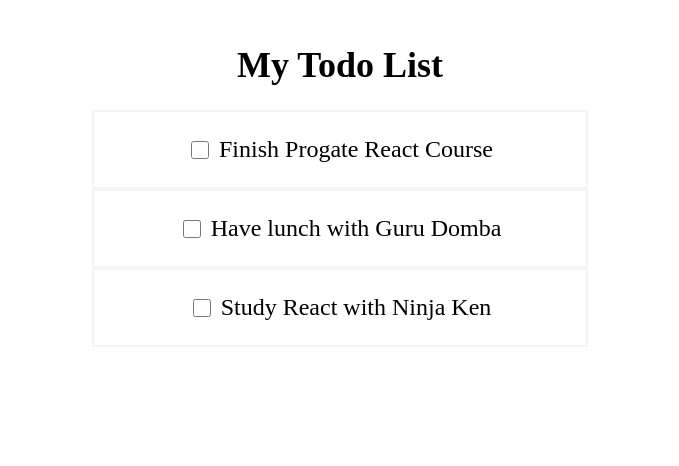
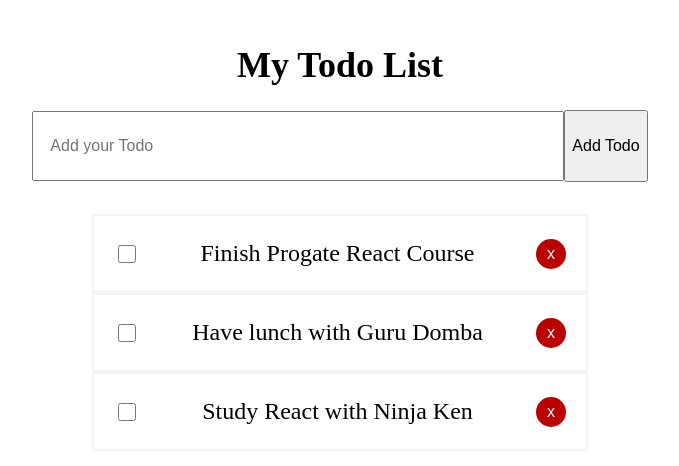
Before and after one commit to anggario21/to-do-website, a React (Vite) app: page / in a window 1280 px wide. Shown: the top 466 px of the page, without its empty margins (300-979 px from the left). Built offline with nearby package versions, Linux system fonts and the light colour scheme.

Commit message:
add todo feature

```diff
--- a/src/App.jsx
+++ b/src/App.jsx
@@ -1,5 +1,6 @@
 import React, { useState } from "react";
 import Todos from "./components/todos";
+import TodoForm from "./components/TodoForm";
 
 function App() {
   const [todos, setTodos] = useState([
@@ -24,10 +25,31 @@
     console.log(todoId);
   };
 
+  const deleteTodo = (todoId) => {
+    console.log(`delete {$todoId}`);
+  };
+
+  const addTodo = (todoTitle) => {
+    if (todoTitle === "") {
+      return;
+    }
+
+    const newTodo = {
+      id: todos.length + 1,
+      title: todoTitle,
+      completed: false,
+    };
+
+    const updatedTodos = todos.concat(newTodo);
+    setTodos(updatedTodos);
+  };
+
   return (
     <div style={styles.container}>
       <h1 style={styles.title}>My Todo List</h1>
-      <Todos todos={todos} toggleCompleted={toggleCompleted} />
+      {/* Teruskan function addTodo sebagai props */}
+      <TodoForm addTodo={addTodo} />
+      <Todos todos={todos} toggleCompleted={toggleCompleted} deleteTodo={deleteTodo} />
     </div>
   );
 }
--- /dev/null
+++ b/src/components/TodoForm.jsx
@@ -0,0 +1,58 @@
+import React from "react";
+import { useState } from "react";
+
+const TodoForm = ({ addTodo }) => {
+  const [title, setTitle] = useState("");
+
+  const handleSubmit = (event) => {
+    event.preventDefault();
+    addTodo(title); // Teruskan "title" sebagai argument
+    setTitle("");
+  };
+
+  const handleChangeTitle = (event) => {
+    setTitle(event.target.value);
+  };
+
+  // Periksa apakah function "handleChangeTitle" berfungsi
+  console.log(title);
+
+  return (
+    <div style={styles.container}>
+      <form
+        onSubmit={(event) => {
+          handleSubmit(event);
+        }}
+      >
+        <input
+          type="text"
+          placeholder="Add your Todo"
+          style={styles.formInput}
+          onChange={(event) => {
+            handleChangeTitle(event);
+          }}
+          value={title} // Atur nilai dari input sesuai dengan state  "title"
+        />
+        <button style={styles.button}>Add Todo</button>
+      </form>
+    </div>
+  );
+};
+
+const styles = {
+  container: {
+    marginBottom: "32px",
+  },
+  formInput: {
+    height: "66px",
+    width: "40%",
+    fontSize: "16px",
+    padding: "0 16px",
+  },
+  button: {
+    height: "72px",
+    fontSize: "16px",
+  },
+};
+
+export default TodoForm;
--- a/src/components/TodoItem.jsx
+++ b/src/components/TodoItem.jsx
@@ -13,6 +13,7 @@
     <div style={styles.todoItem}>
       <input type="checkbox" style={styles.checkbox} onChange={() => toggleCompleted(todo.id)} />
       <p style={getTodoTitleStyle()}>{todo.title}</p>
+      <button style={styles.button}>x</button>
     </div>
   );
 };
@@ -22,13 +23,23 @@
     border: "2px solid #f4f4f4",
     fontSize: "24px",
     display: "flex",
-    justifyContent: "center",
+    justifyContent: "space-between",
     alignItems: "center",
+    padding: "0 20px",
   },
   checkbox: {
-    marginRight: "10px",
     height: "18px",
     width: "18px",
+  },
+  button: {
+    backgroundColor: "#BB0000",
+    color: "#fff",
+    height: "30px",
+    width: "30px",
+    borderRadius: "100%",
+    border: "none",
+    cursor: "pointer",
+    fontSize: "16px",
   },
 };
 
```
